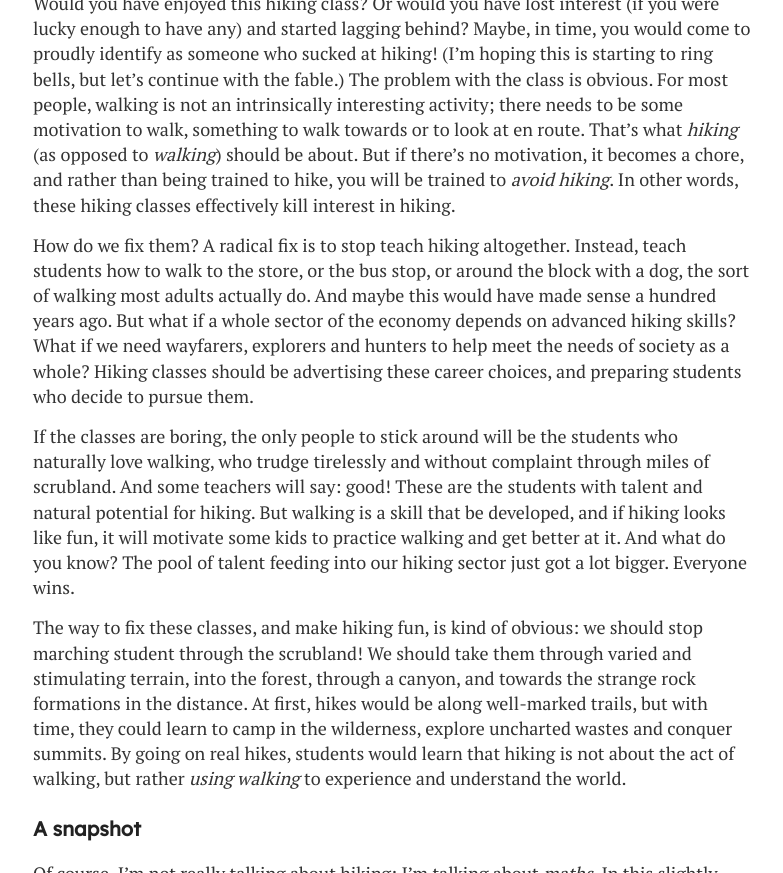
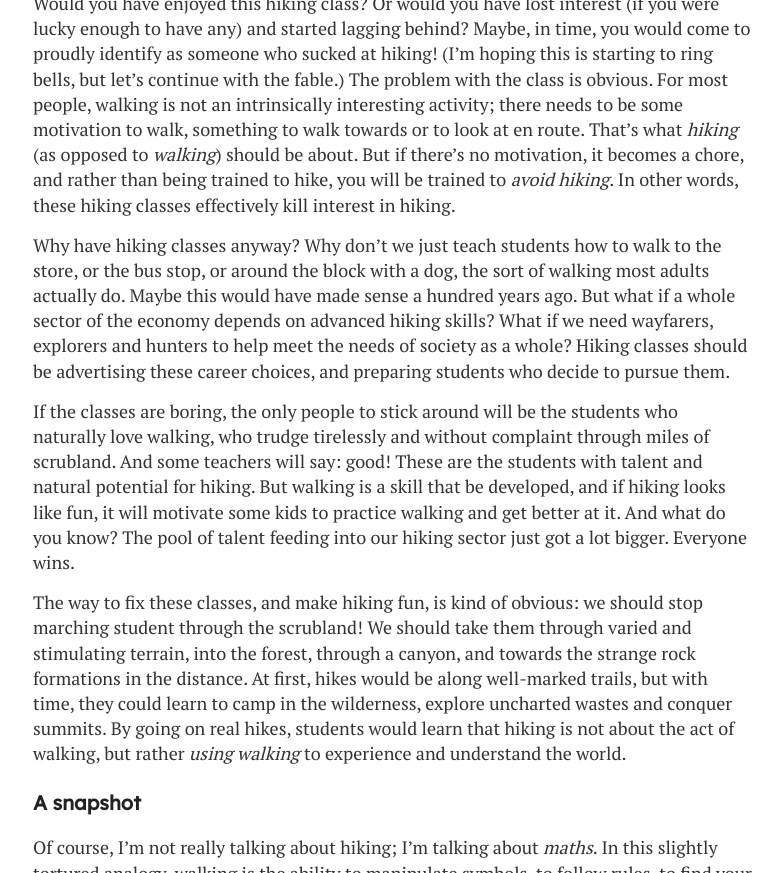
Before and after one commit to hapax/hapax.github.io, a Jekyll site: the page built from assets/teaching.md, in a window 1280 px wide and 900 px high, scrolled down 968 px, cut to the strip 27-900 px from the top of the window. Shown: the whole strip, without its empty margins (247-1030 px from the left). Built offline with Jekyll 4.4.1, drawn with Linux system fonts in a browser that asks for light colours; our own code applies the rules of GitHub Pages for plain Markdown files; formulas are drawn with MathJax 3; a script that is not in the unit is left out.

Commit message:
Update teaching.md

```diff
--- a/assets/teaching.md
+++ b/assets/teaching.md
@@ -51,12 +51,11 @@ But if there's no motivation, it becomes a chore, and rather than being trained
 hike, you will be trained to *avoid hiking*.
 In other words, these hiking classes effectively kill interest in hiking.
 
-How do we fix them?
-A radical fix is to stop teach hiking altogether.
-Instead, teach students how to walk to the store, or the bus stop, or
+Why have hiking classes anyway?
+Why don't we just teach students how to walk to the store, or the bus stop, or
 around the block with a dog, the sort of walking most adults actually
 do.
-And maybe this would have made sense a hundred years ago.
+Maybe this would have made sense a hundred years ago.
 But what if a whole sector of the economy depends on advanced hiking skills?
 What if we need wayfarers, explorers and hunters to help meet the
 needs of society as a whole?
```
